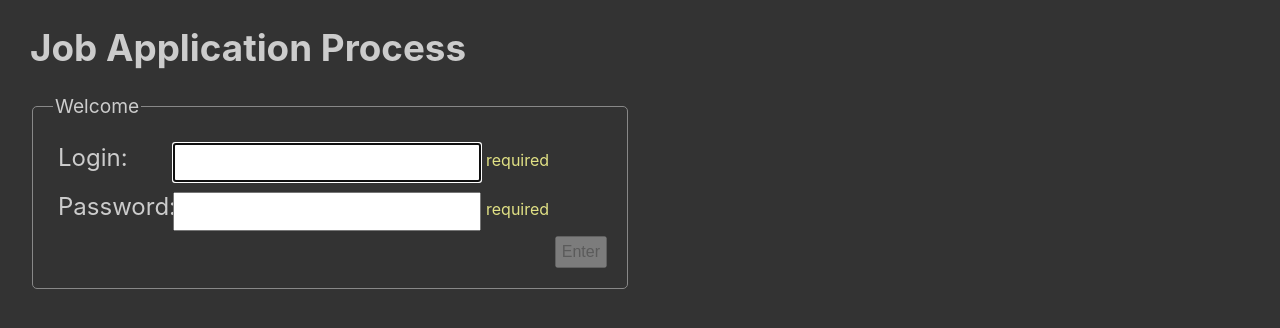
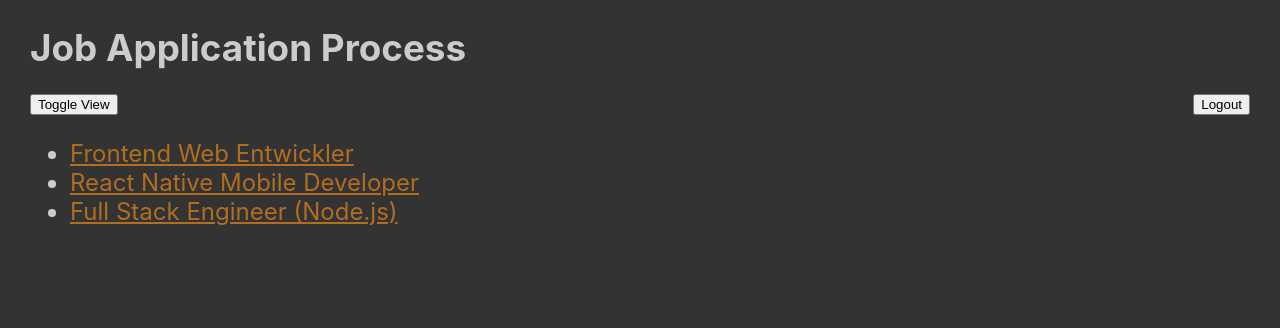
Before and after one commit to edwardtanguay/live-coding-job-app-react-hook-form, a React (Vite) app: page / in a window 1280 px wide. Shown: the top 328 px of the page. Built offline with nearby package versions, Linux system fonts and the light colour scheme; no server answers; the HTML template or start-up script is replaced by a standard one.

Commit message:
toggle displayKind done

```diff
--- a/src/App.jsx
+++ b/src/App.jsx
@@ -12,17 +12,18 @@ _jobs.forEach((job) => {
 
 const techItemsUrl = 'https://edwardtanguay.netlify.app/share/techItems.json';
 
+const displayKinds = ['list', 'full', 'addJob'];
 const statuses = ['send', 'wait', 'interview', 'declined', 'accepted'];
 
 function App() {
 	const [displayKind, setDisplayKind] = useState('');
 	const [jobs, setJobs] = useState([]);
 	const [techItems, setTechItems] = useState([]);
-	const [userIsLoggedIn, setUserIsLoggedIn] = useState(false);
+	const [userIsLoggedIn, setUserIsLoggedIn] = useState(true); // TODO
 	const [fieldLogin, setFieldLogin] = useState('');
 	const [fieldPassword, setFieldPassword] = useState('');
 	const [formMessage, setFormMessage] = useState('');
-	const [userGroup, setUserGroup] = useState('');
+	const [userGroup, setUserGroup] = useState('fullAccessMembers'); // TODO
 
 	const saveToLocalStorage = () => {
 		if (displayKind !== '') {
@@ -63,7 +64,13 @@ function App() {
 	}, [displayKind, jobs]);
 
 	const handleToggleView = () => {
-		const _displayKind = displayKind === 'full' ? 'list' : 'full';
+		let displayKindIndex = displayKinds.indexOf(displayKind);
+		displayKindIndex++;
+		if (displayKindIndex > displayKinds.length - 1) {
+			displayKindIndex = 0;
+		}
+		const _displayKind = displayKinds[displayKindIndex];
+		console.log(_displayKind);
 		setDisplayKind(_displayKind);
 	};
 
```
